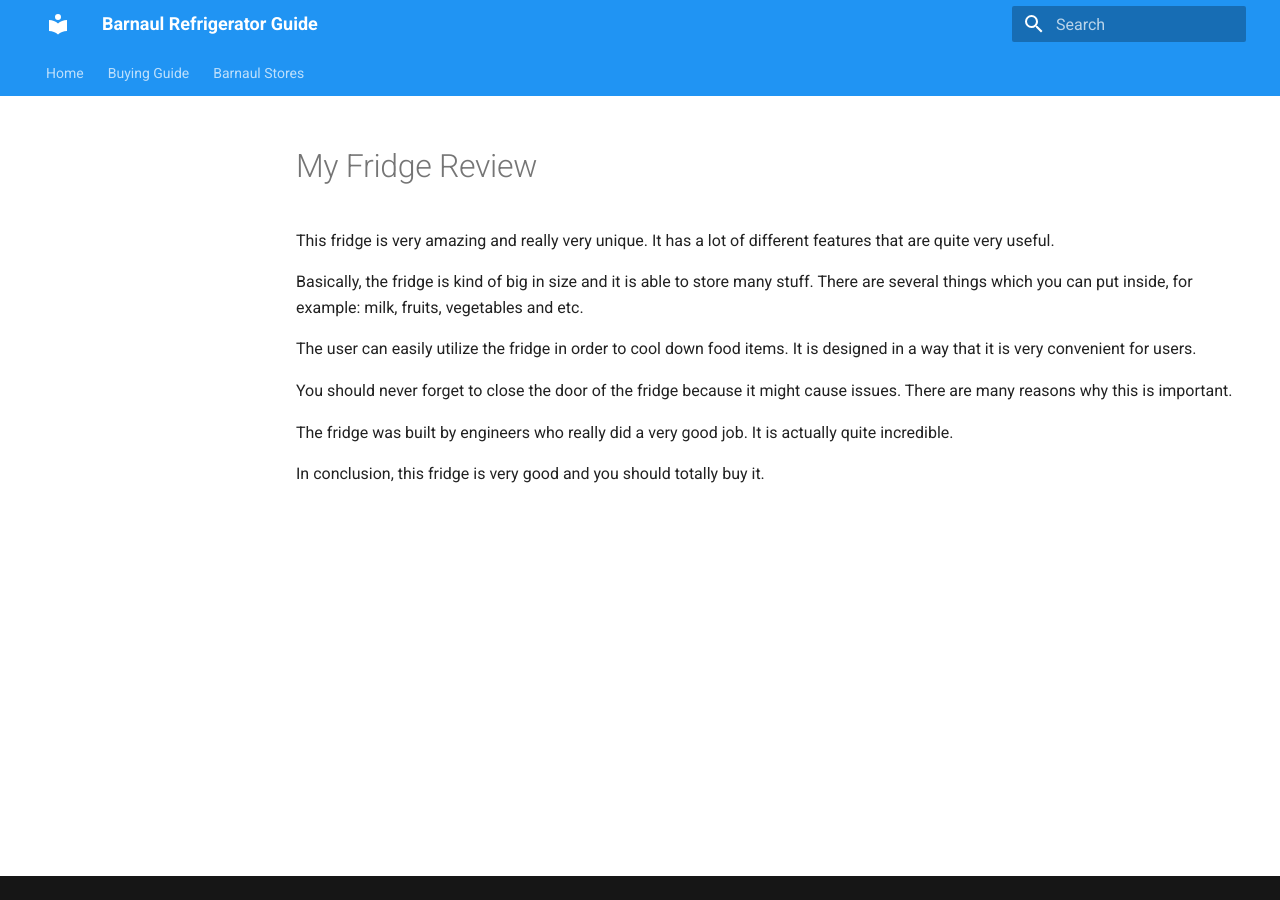
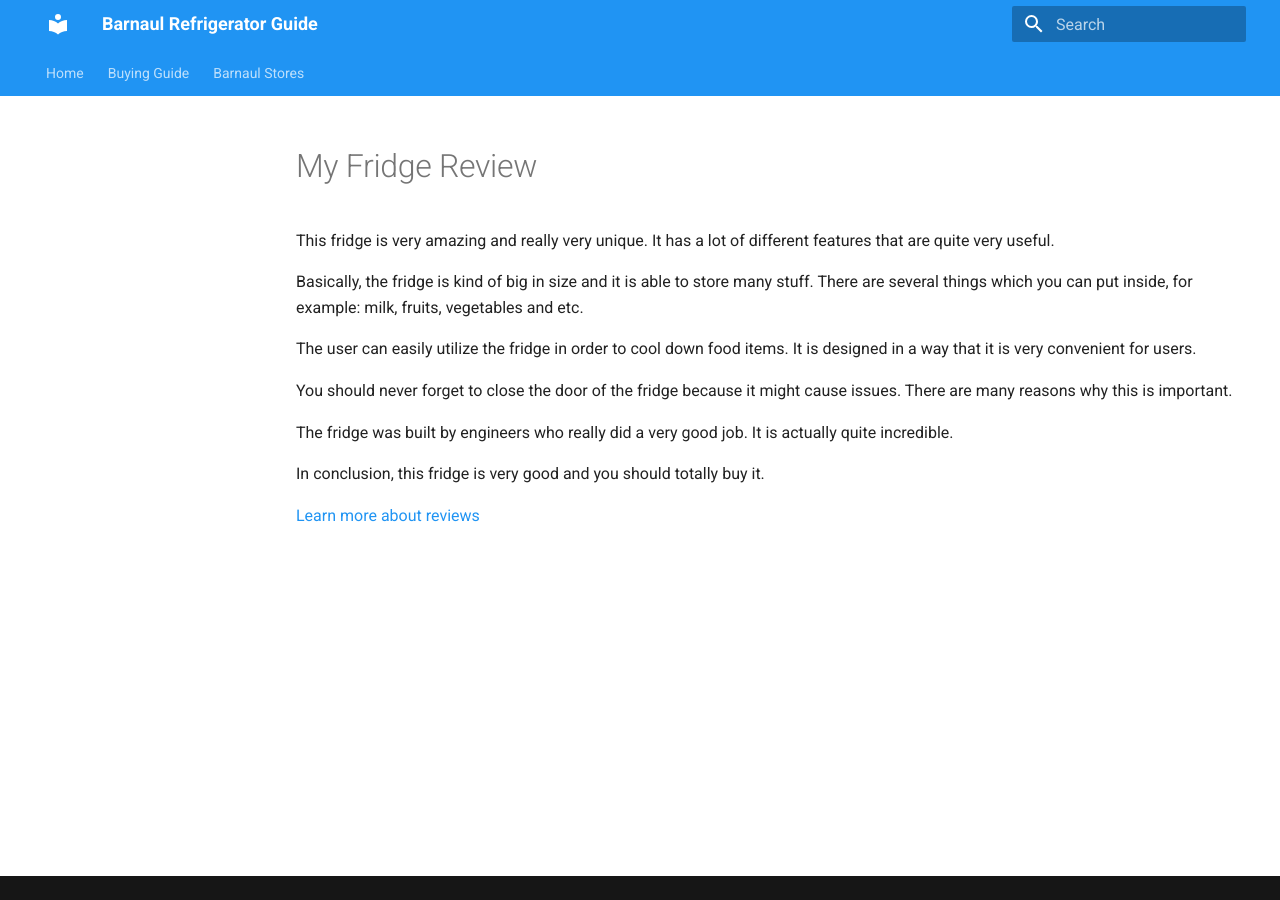
Before and after one commit to emperor-kat/one-project, an MkDocs documentation site: the page built from docs/test-fridge.md, in a window 1280 px wide. Built offline with MkDocs 1.6.1 and Material for MkDocs 9.7.7, drawn with Linux system fonts in a browser that asks for light colours.

Commit message:
[#6] lychee

```diff
--- a/docs/test-fridge.md
+++ b/docs/test-fridge.md
@@ -11,3 +11,5 @@ You should never forget to close the door of the fridge because it might cause i
 The fridge was built by engineers who really did a very good job. It is actually quite incredible.
 
 In conclusion, this fridge is very good and you should totally buy it.
+
+[Learn more about reviews](https://www.rtings.com/refrigerator/reviews/besd/refrigerators)
```
